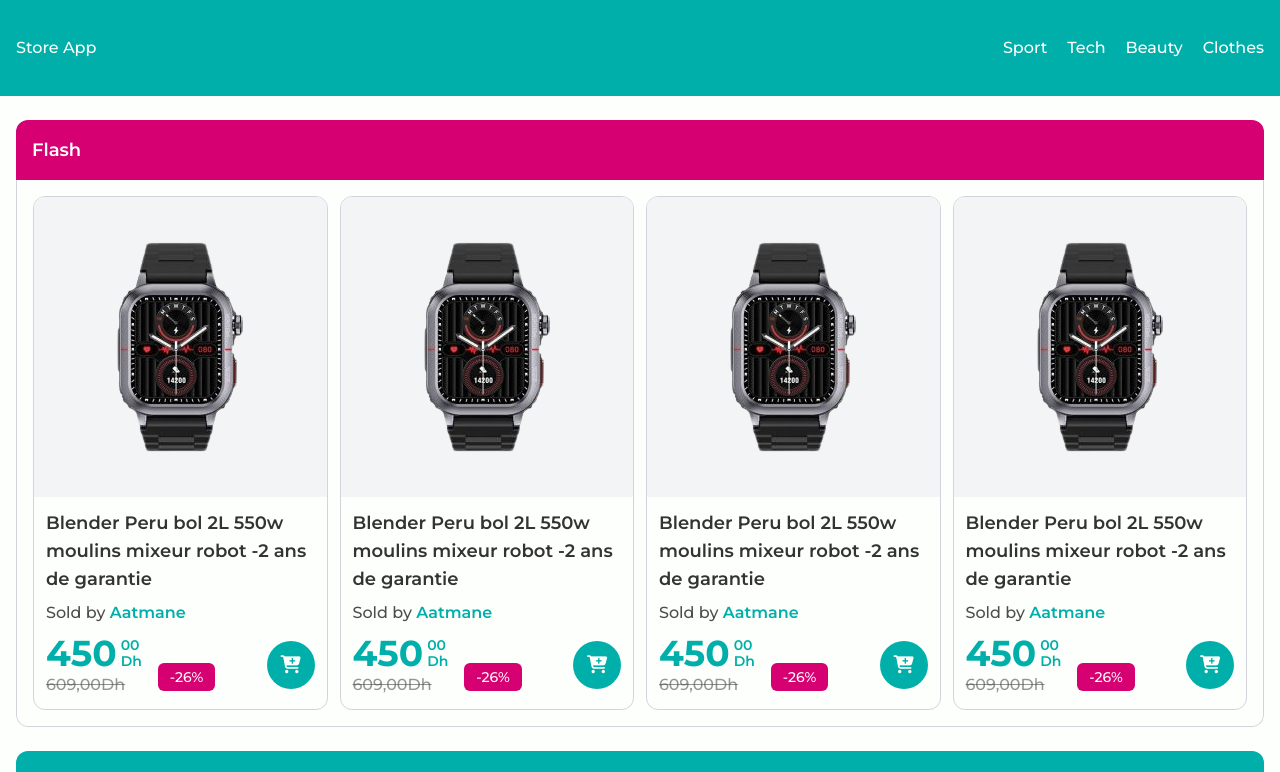
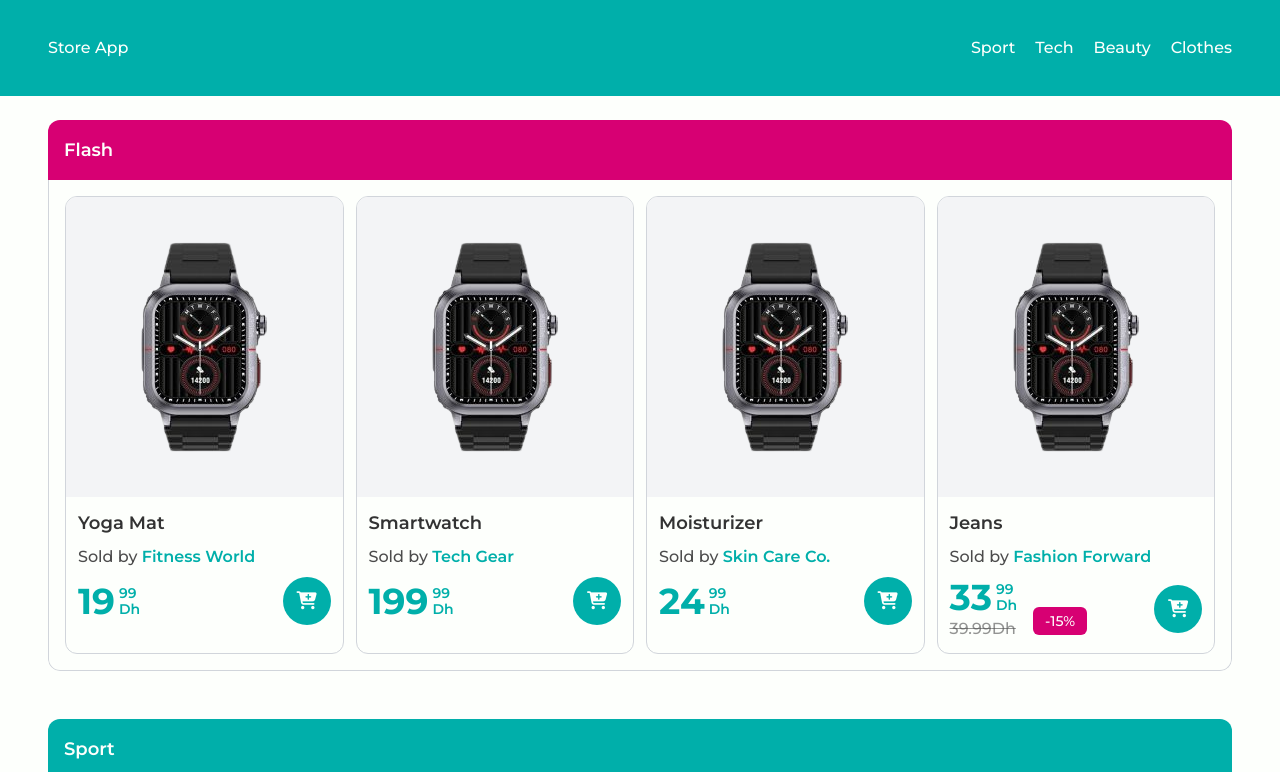
Before and after one commit to aatmaneoulmouden/store-app, a React (Vite) app: page / in a window 1280 px wide. Shown: the top 772 px of the page. Built offline with nearby package versions, Linux system fonts and the light colour scheme.

Commit message:
Render products in their own category dynamically

```diff
--- a/src/components/Main.jsx
+++ b/src/components/Main.jsx
@@ -13,7 +13,7 @@ const Main = () => {
   return (
     <main className="py-6">
       <div className="container">
-        <div className="categories-wrapper grid grid-cols-1 gap-y-6">
+        <div className="categories-wrapper grid grid-cols-1 gap-y-12">
           <FlashProducts products={flashProducts} />
           {displayCategories}
         </div>
--- a/src/components/Product.jsx
+++ b/src/components/Product.jsx
@@ -1,4 +1,40 @@
 const Product = (props) => {
+  const title = props.product.title;
+  const seller = props.product.seller;
+  const productHasDiscount = props.product.discount.hasDiscount;
+  const discountValue = props.product.discount.discountValue;
+
+  // Current price
+  const currentPriceInt = props.product.price;
+  const currentPriceStr = currentPriceInt.toString();
+  const currentPriceParts = currentPriceStr.split(".");
+  let currentPrice = {
+    whole: currentPriceParts[0],
+    fractional: currentPriceParts[1],
+  };
+
+  // Update current price if product has discount
+  if (productHasDiscount) {
+    const newPrice = (currentPriceInt - currentPriceInt * (discountValue / 100)).toFixed(2);
+    const newPriceParts = newPrice.split(".");
+    currentPrice.whole = newPriceParts[0];
+    currentPrice.fractional = newPriceParts[1];
+  }
+
+  // Display previous price if the product has discount
+  const displayPrevPrice = productHasDiscount && (
+    <del className="prev-price text-neutral-black-light/60">
+      {currentPriceInt}Dh
+    </del>
+  );
+
+  // Display discount value if the product has discount
+  const displayDiscountValue = productHasDiscount && (
+    <span className="discount bg-primary-cerise rounded-md text-neutral-white py-1 px-3 text-sm mb-[6px]">
+      -{discountValue}%
+    </span>
+  );
+
   return (
     <article className="border border-gray-300 rounded-xl overflow-hidden">
       <div className="image-wrapper bg-gray-100">
@@ -6,29 +42,25 @@ const Product = (props) => {
       </div>
       <div className="details-wrapper p-3">
         <h2 className="font-semibold text-lg text-neutral-black-dark">
-          Blender Peru bol 2L 550w moulins mixeur robot -2 ans de garantie
+          {title}
         </h2>
         <small className="text-base block my-2">
           Sold by{" "}
-          <span className="font-semibold text-primary-green">Aatmane</span>
+          <span className="font-semibold text-primary-green">{seller}</span>
         </small>
         <div className="flex justify-between items-center">
           <div className="pricing-discount flex items-end gap-4">
             <div className="pricing">
               <h3 className="current-price flex items-center gap-1 text-primary-green">
-                <span className="text-4xl font-bold">450</span>
+                <span className="text-4xl font-bold">{currentPrice.whole}</span>
                 <span className="text-sm font-semibold">
-                  <p className="leading-3 mb-1">00</p>
+                  <p className="leading-3 mb-1">{currentPrice.fractional}</p>
                   <p className="leading-3">Dh</p>
                 </span>
               </h3>
-              <del className="prev-price text-neutral-black-light/60">
-                609,00Dh
-              </del>
+              {displayPrevPrice}
             </div>
-            <span className="discount bg-primary-cerise rounded-md text-neutral-white py-1 px-3 text-sm mb-[6px]">
-              -26%
-            </span>
+            {displayDiscountValue}
           </div>
           <button className="bg-primary-green w-12 h-12 rounded-full flex justify-center items-center">
             <i className="fa-solid fa-cart-plus text-neutral-white text-lg"></i>
--- a/tailwind.config.js
+++ b/tailwind.config.js
@@ -9,6 +9,7 @@ export default {
       center: true,
       padding: {
         DEFAULT: "1rem",
+        "lg": "3rem",
       }
     },
     fontFamily: {
```
